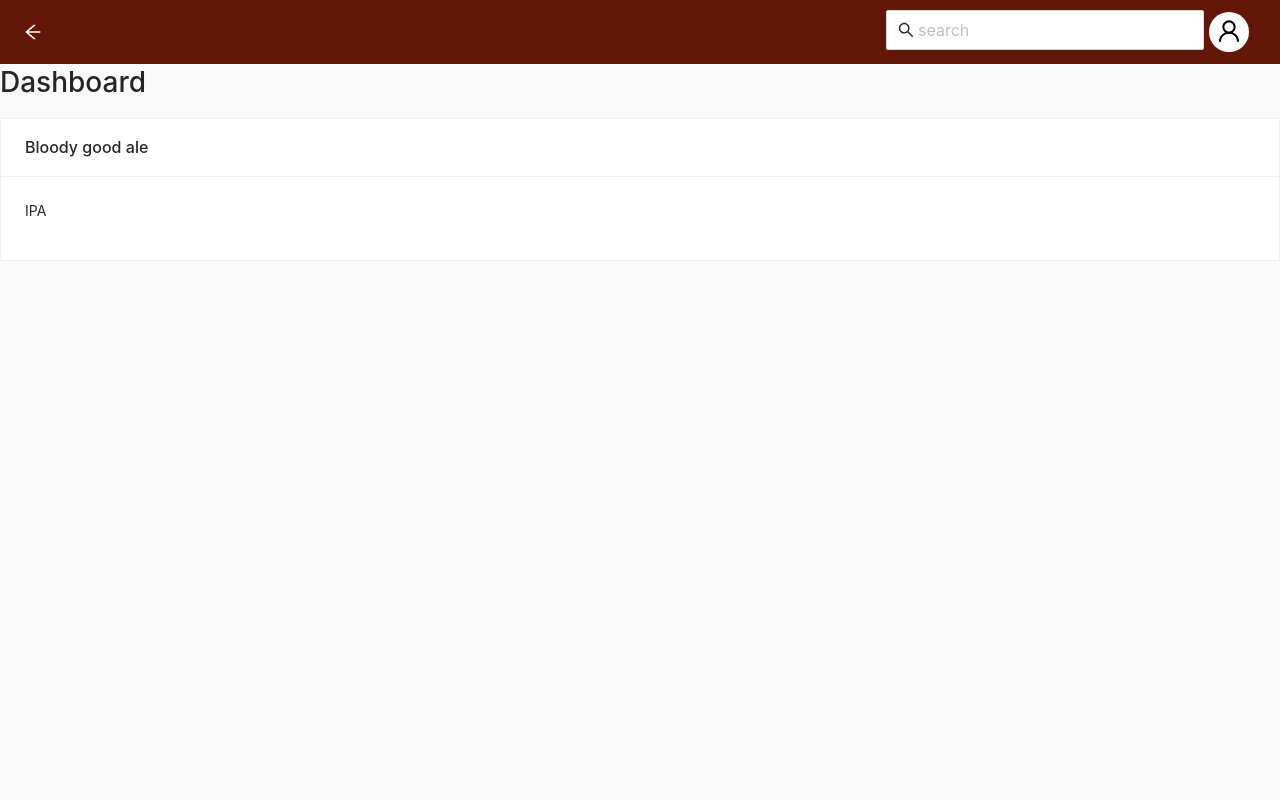
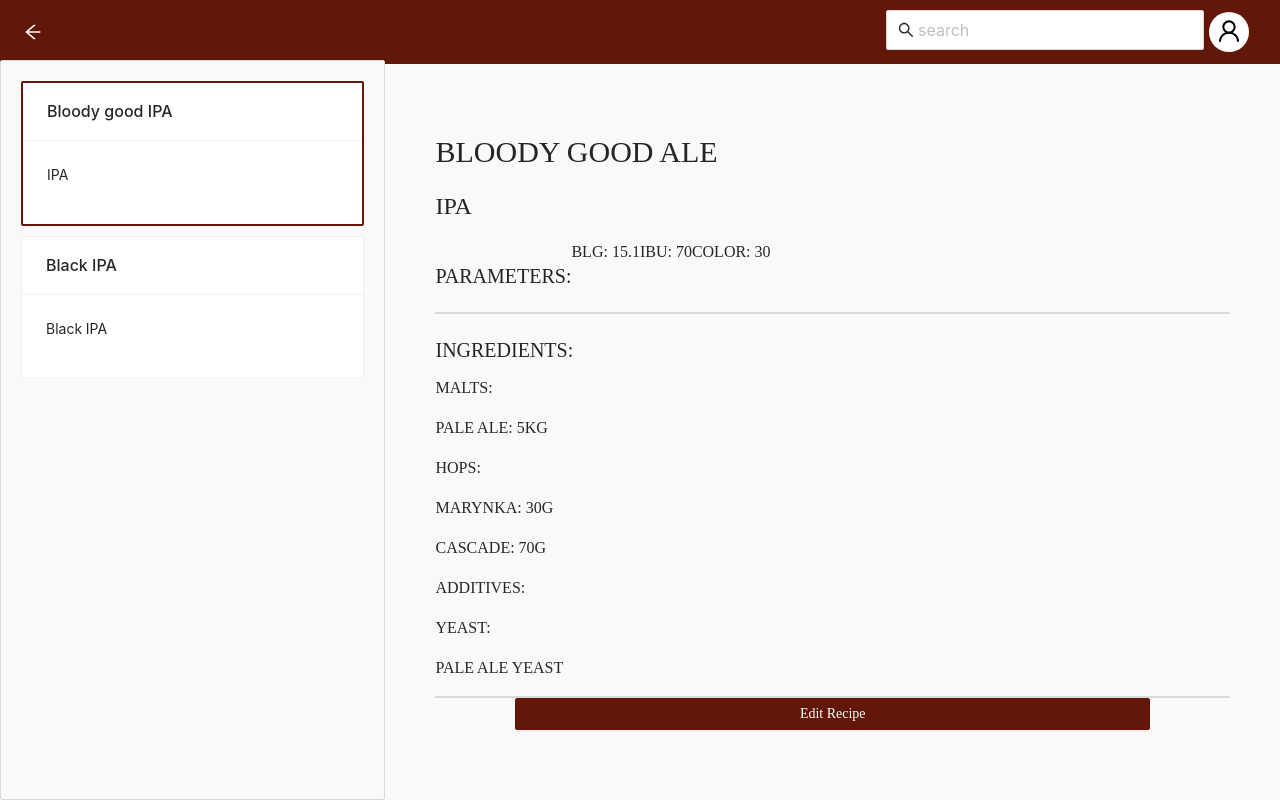
Before and after one commit to s20156/brewder, a React (Create React App) app: page /login in a window 1280 px wide. Both pictures are taken after typing "name@example.com", "Sample123" into the empty fields and a click on the button "Sign In". Built offline with nearby package versions, Linux system fonts and the light colour scheme.

Commit message:
Finished recipe components

```diff
--- a/src/components/Dashboard/Dashboard.tsx
+++ b/src/components/Dashboard/Dashboard.tsx
@@ -1,12 +1,13 @@
 import React from "react";
-import { RecipeCard } from "../recipes/RecipeCard/RecipeCard";
+import { RecipeCards } from "../recipes/RecipeCards/RecipeCards";
+import { RecipeDetails } from "../recipes/RecipeDetails/RecipeDetails";
 
 export const Dashboard: React.FC = () => {
 
     return (
         <div className="dashboardContent">
-            <h1>Dashboard</h1>
-            <RecipeCard id={12} name="Bloody good ale" beerStyle="IPA" />
+            <RecipeCards />
+            <RecipeDetails id={12} name="Bloody good ale" beerStyle="IPA" blg={15.1} ibu={70} color={30} malts={["Pale ale: 5kg"]} hops={["Marynka: 30g", "Cascade: 70g"]} yeast={["Pale ale yeast"]} additives={[]} />
         </div>
     )
 }
--- /dev/null
+++ b/src/components/recipes/RecipeCard/RecipeCard.scss
@@ -0,0 +1,7 @@
+div.card.ant-card {
+    margin-bottom: 10px;
+    cursor: pointer;
+}
+div.card-active {
+    border: 2px $primary solid;
+}
--- a/src/components/recipes/RecipeCard/RecipeCard.tsx
+++ b/src/components/recipes/RecipeCard/RecipeCard.tsx
@@ -1,5 +1,6 @@
 import React from "react";
 import { Card as AntCard } from "antd";
+import classNames from "classnames";
 
 export interface RecipeCardProps {
     id: number;
@@ -17,7 +18,7 @@ export const RecipeCard: React.FC<RecipeCardProps> = ({
     }
 
     return (
-        <AntCard className="card" title={name} onClick={handleClick}>
+        <AntCard className={classNames("card", id === 11 ? "card-active" : "")} title={name} onClick={handleClick}>
             <p>{beerStyle}</p>
         </AntCard>
     )
--- /dev/null
+++ b/src/components/recipes/RecipeCards/RecipeCards.scss
@@ -0,0 +1,9 @@
+.cardsGroup {
+    width: 540px;
+    height: 100%;
+    border: 0.5px solid $gray-border;
+    border-radius: 2px;
+    padding: 20px;
+    background-color: $gray-scale-2;
+    overflow: auto;
+}
--- /dev/null
+++ b/src/components/recipes/RecipeCards/RecipeCards.tsx
@@ -0,0 +1,31 @@
+import { Skeleton } from "antd";
+import React from "react";
+import { RecipeCard, RecipeCardProps } from "../RecipeCard/RecipeCard";
+
+export interface RecipeCardsProps {
+    recipeCards: RecipeCardProps[];
+}
+
+export const RecipeCards: React.FC = () => {
+    const cards: RecipeCardsProps = {
+        recipeCards: [
+            {
+                id: 11,
+                name: "Bloody good IPA",
+                beerStyle: "IPA"
+            },
+            {
+                id: 12,
+                name: "Black IPA",
+                beerStyle: "Black IPA"
+            }
+        ]
+    }
+    return (
+        <div className="cardsGroup">
+            {!!cards ?
+                cards.recipeCards.map((element) => <RecipeCard { ...element } key={element.id} />)
+                : <Skeleton /> }
+        </div>
+    )
+}
--- /dev/null
+++ b/src/components/recipes/RecipeDetails/RecipeDetails.scss
@@ -0,0 +1,48 @@
+.skeletonElement {
+    margin: 0 auto;
+    width: 50%;
+    height: 100%;
+    @include flexbox($direction: column, $align: center, $justify: center);
+    .skeleton {
+        height: 300px;
+        width: 300px;
+    }
+    .description {
+        @include text-20;
+    }
+    .addrecipeButton {
+        margin-top: 30px;
+    }
+}
+.recipeDetails {
+    margin: 50px;
+    width: 90%;
+    .data {
+        h1 {
+            @include text-30;
+            margin: 20px 0;
+        };
+        border-bottom: 2px $gray-border solid;
+    };
+    h3 {
+        @include text-20;
+        margin-top: 20px;
+    }
+    @include text-16;
+    .row {
+        padding: 10px 0;
+        @include flexbox($direction: row, $align: flex-start);
+        div {
+            min-width: 250px;
+        }
+    }
+    text-transform: uppercase;
+    .buttonsList {
+        width: 100%;
+        padding: 0 80px;
+        @include flexbox($direction: row, $justify: space-around);
+        .button {
+            width: 100%;
+        }
+    }
+}
--- /dev/null
+++ b/src/components/recipes/RecipeDetails/RecipeDetails.tsx
@@ -0,0 +1,84 @@
+import { Skeleton } from "antd";
+import React from "react";
+import { Link } from "react-router-dom";
+import Button from "../../interaction/Button";
+
+
+interface RecipeDetailsProps {
+    id: number;
+    name: string;
+    beerStyle: string;
+    blg: number;
+    ibu: number;
+    color: number;
+    malts: string[];
+    hops: string[];
+    additives: string[];
+    yeast: string[];
+}
+
+export const RecipeEmptyTab: React.FC = () => {
+    return (
+        <div className="skeletonElement">
+            <div className="skeleton">
+                <Skeleton />
+            </div>
+            <div className="description">
+                Choose a recipe to view data or
+            </div>
+            <div className="addRecipeButton">
+            </div>
+        </div>
+    );
+}
+
+export const RecipeDetails: React.FC<RecipeDetailsProps> = ({
+    id,
+    name,
+    beerStyle,
+    blg,
+    ibu,
+    color,
+    malts,
+    hops,
+    additives,
+    yeast
+
+}) => {
+    return (
+        <div className="recipeDetails">
+            <div className="data">
+                <h1>{name}</h1>
+                <h2>{beerStyle}</h2>
+                <div className="row">
+                    <h3>Parameters:</h3>
+                    <p>BLG: {blg}</p>
+                    <p>IBU: {ibu}</p>
+                    <p>Color: {color}</p>
+                </div>
+            </div>
+            <div className="data">
+                <h3>Ingredients:</h3>
+                <p>Malts: </p>
+                {malts.map((item,index) => (
+                    <p key={index}>{item}</p>
+                ))}
+                <p>Hops: </p>
+                {hops.map((item,index) => (
+                    <p key={index}>{item}</p>
+                ))}
+                <p>Additives: </p>
+                {additives.map((item,index) => (
+                    <p key={index}>{item}</p>
+                ))}
+                <p>Yeast: </p>
+                {yeast.map((item,index) => (
+                    <p key={index}>{item}</p>
+                ))}
+            </div>
+            <div className="buttonsList">
+                <Link className="button" to="/edit"><Button className="button" type="primary" label="Edit Recipe" /></Link>
+            </div>
+        </div>
+    )
+}
--- a/src/styles/_partials.scss
+++ b/src/styles/_partials.scss
@@ -14,7 +14,15 @@
 @import "../components/dataEntry/Input/Input.scss";
 @import "../components/interaction/Button/Button.scss";
 @import "../components/Header/Header.scss";
+@import "../components/interaction/Alert/Alert.scss";
+
+   // recipes
+
+@import "../components/recipes/RecipeDetails/RecipeDetails.scss";
+@import "../components/recipes/RecipeCard/RecipeCard.scss";
+@import "../components/recipes/RecipeCards/RecipeCards.scss";
 
 
    // logic
 @import "../components/Forms/LoginForm/LoginForm.scss";
+@import "../components/Dashboard/Dashboard.scss";
```
